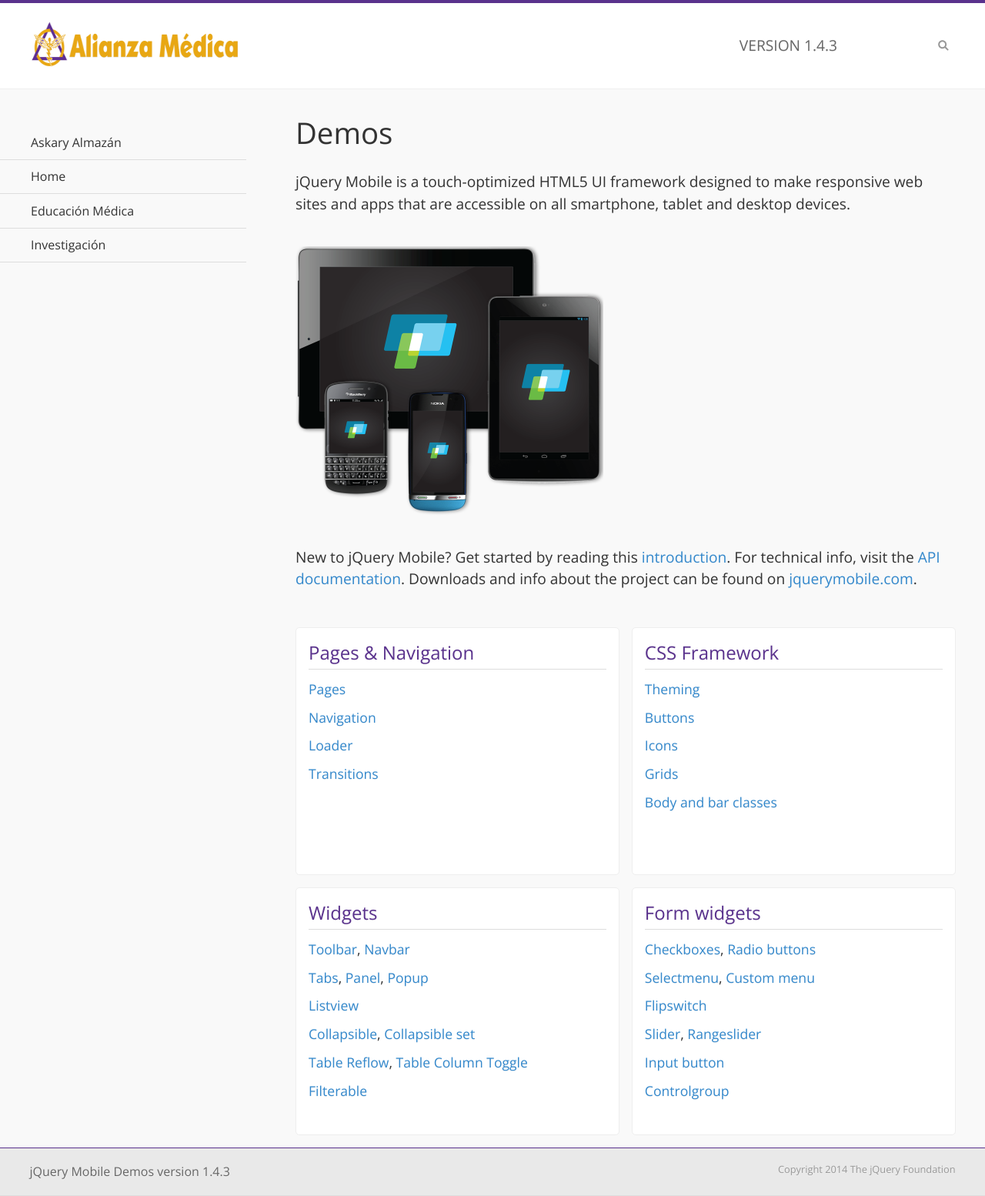
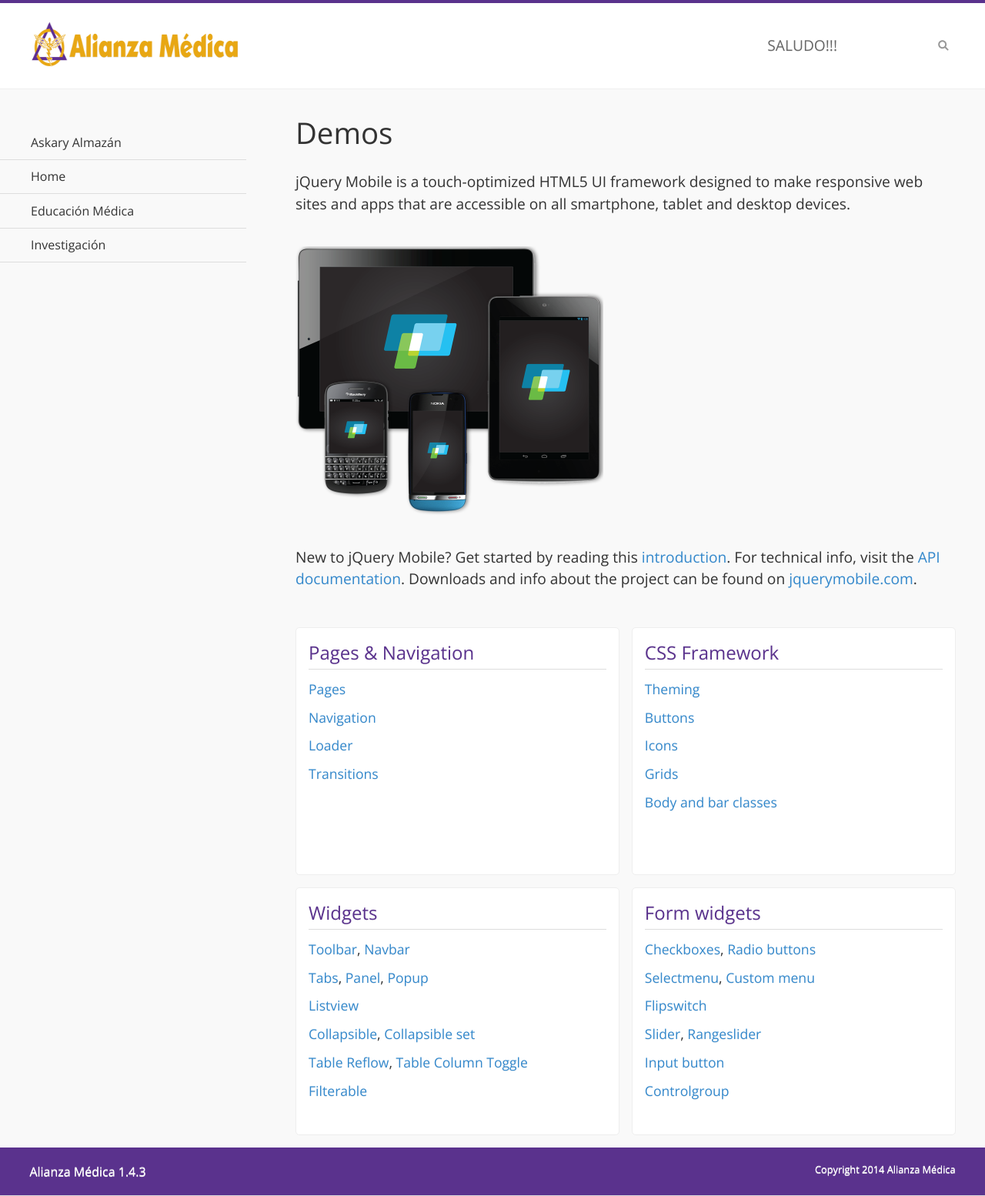
Before and after one commit to askary/testAM, a plain HTML site: page index.html in a window 1280 px wide. Shown: the whole page at 77% size. Drawn offline with nearby package versions, Linux system fonts and the light colour scheme.

Commit message:
css y index footer

```diff
--- a/assets/css/jqm-demos.css
+++ b/assets/css/jqm-demos.css
@@ -57,14 +57,14 @@
 }
 .jqm-demos .jqm-footer p {
 	font-size: .8em;
-	color: #999;
+	color: #FFF;
 	font-family: 'Open Sans', sans-serif;
 	font-weight: 300;
 	margin: 0 1.25em 1.25em;
 }
 .jqm-demos .jqm-footer p:first-child {
 	font-size: 1em;
-	color: #666;
+	color: #FFF;
 	font-weight: 400;
 	margin: 1em 1em .75em;
 }
--- a/index.html
+++ b/index.html
@@ -59,7 +59,7 @@
 </script>
 	<div data-role="header" class="jqm-header">
 		<h2><img src="assets/img/jquery-logo.png" alt="jQuery Mobile"></h2>
-		<p>Version <span class="jqm-version"></span></p>
+		<p>Saludo!!! </p>
 		<a href="#" class="jqm-navmenu-link ui-btn ui-btn-icon-notext ui-corner-all ui-icon-bars ui-nodisc-icon ui-alt-icon ui-btn-left">Menu</a>
 		<a href="#" class="jqm-search-link ui-btn ui-btn-icon-notext ui-corner-all ui-icon-search ui-nodisc-icon ui-alt-icon ui-btn-right">Search</a>
 	</div><!-- /header -->
@@ -147,8 +147,8 @@
 
 
 	<div data-role="footer" data-position="fixed" data-tap-toggle="false" class="jqm-footer">
-		<p>jQuery Mobile Demos version <span class="jqm-version"></span></p>
-		<p>Copyright 2014 The jQuery Foundation</p>
+		<p>Alianza Médica <span class="jqm-version"></span></p>
+		<p>Copyright 2014 Alianza Médica</p>
 	</div><!-- /footer -->
 	<!-- TODO: This should become an external panel so we can add input to markup (unique ID) -->
     <div data-role="panel" class="jqm-search-panel" data-position="right" data-display="overlay" data-theme="a">
```
Also changed, not shown: css/themes/default/jquery.mobile-1.4.3.min.css.
